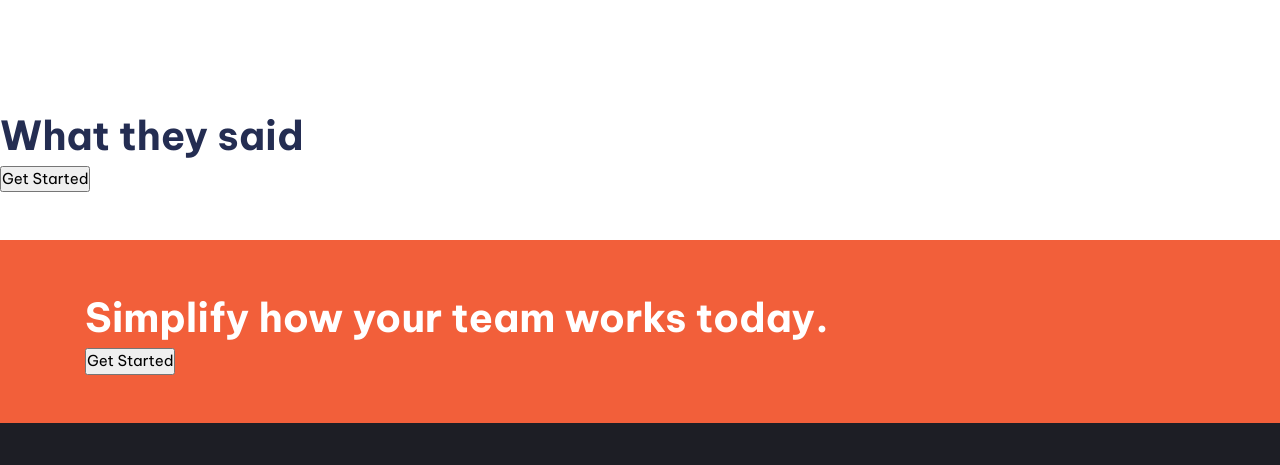
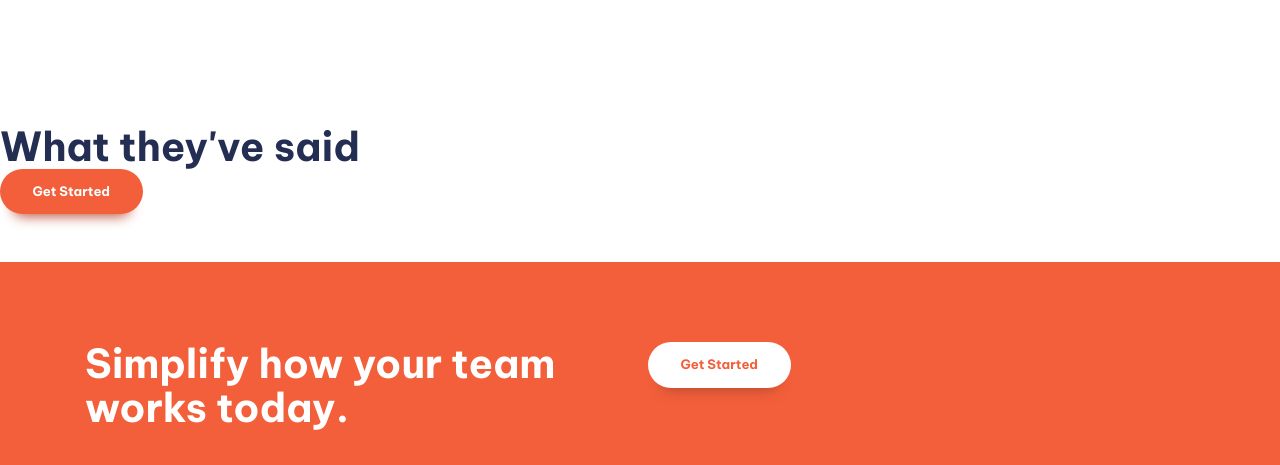
Before and after one commit to anthonybrown/website-practice, a website built with Vite: page index.html in a window 1280 px wide. Shown: the part 1195-1660 px from the top of the page. Built offline with nearby package versions, Linux system fonts and the light colour scheme.

Commit message:
finish button styles

```diff
--- a/index.html
+++ b/index.html
@@ -95,21 +95,21 @@
     </section>
 
     <section class="carousel | padding-block-700">
-      <h2 class="fs-secondary-heading fw-bold">What they said</h2>
+      <h2 class="fs-secondary-heading fw-bold">What they've said</h2>
+      <!-- Carousel here -->
       <button class="button">Get Started</button>
     </section>
 
-    <section class="cta | padding-block-700 bg-accent-400 text-neutral-100">
+    <section class="cta | padding-block-900 bg-accent-400 text-neutral-100">
       <div class="container">
-
-        <div>
-          <p class="fs-secondary-heading fw-bold">Simplify how your team works today.</p>
+        <div class="even-columns vertical-align-center">
+          <div>
+            <p class="fs-secondary-heading fw-bold">Simplify how your team works today.</p>
+          </div>
+          <div class="justify-self-end-md">
+            <button class="button" data-type="inverted">Get Started</button>
+          </div>
         </div>
-
-        <div>
-          <button class="button" data-type="inverted">Get Started</button>
-        </div>
-
       </div>
     </section>
   </main>
--- a/style.css
+++ b/style.css
@@ -1,5 +1,7 @@
 :root {
+  --clr-accent-500: hsl(12, 60%, 45%);
   --clr-accent-400: hsl(12, 88%, 59%);
+  --clr-accent-300: hsl(12, 88%, 75%);
   --clr-accent-100: hsl(13, 100%, 96%);
 
   --clr-primary-400: hsl(228, 39%, 23%);
@@ -175,10 +177,12 @@ svg {
 
 .fs-primary-heading {
   font-size: var(--fs-primary-heading);
+  line-height: 1.1;
 }
 
 .fs-secondary-heading {
   font-size: var(--fs-secondary-heading);
+  line-height: 1.1;
 }
 
 .fs-300 {
@@ -236,3 +240,34 @@ body {
   font-family: var(--ff-body);
   color: var(--clr-primary-400);
 }
+
+/* BUTTON */
+
+.button {
+  cursor: pointer;
+  text-decoration: none;
+  border: 0;
+  border-radius: 100vmax;
+  padding: 1em 2.5em;
+  font-weight: var(--fw-bold);
+  font-size: var(--fs-button);
+  color: var(--clr-neutral-100);
+  background-color: var(--clr-accent-400);
+  box-shadow: 0 1.125em 1em -1em var(--clr-accent-500);
+}
+
+.button[data-type="inverted"] {
+  background-color: var(--clr-neutral-100);
+  color: var(--clr-accent-400);
+}
+
+.button:hover,
+.button:focus-visible {
+  background-color: var(--clr-accent-300)
+}
+
+.button[data-type="inverted"]:hover,
+.button[data-type="inverted"]:focus-visible {
+  background-color: var(--clr-neutral-100);
+  color: var(--clr-accent-300);
+}
```
